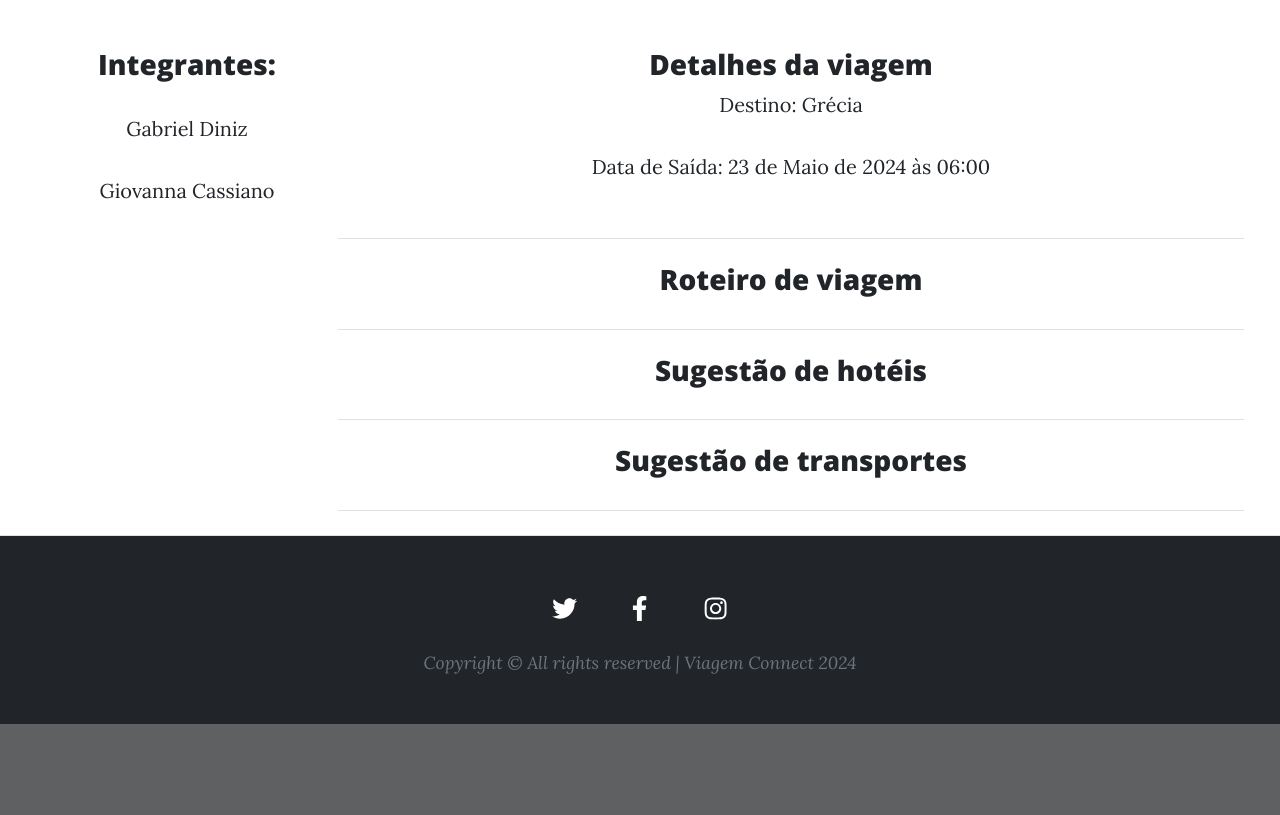
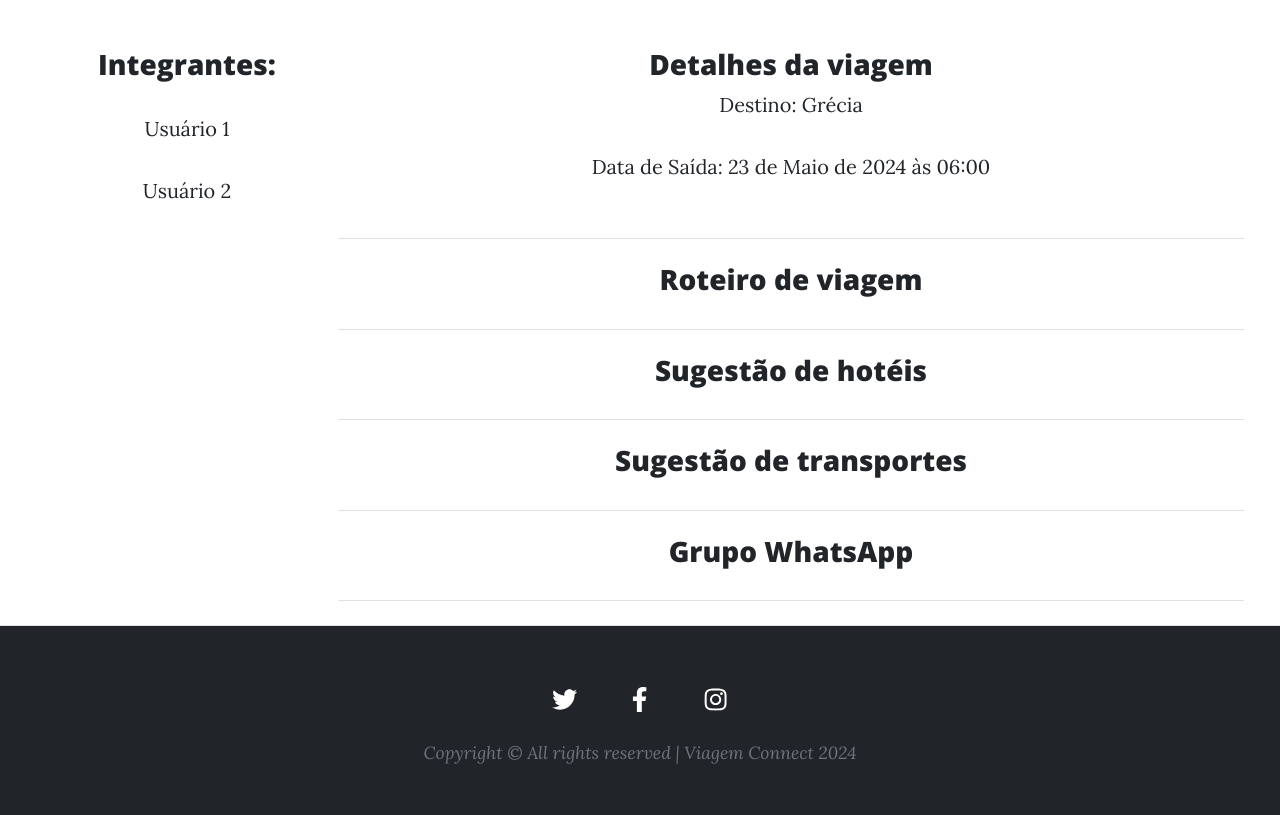
Before and after one commit to GabrielDiniz05/viajemConnectPUC, a Django app: a page that uses aplicacao/templates/aplicacao/viagem-detail.html in a window 1280 px wide. Shown: the part 628-1443 px from the top of the page. Before the commit the page ends 1352 px from the top, so only its background shows below. Run offline with Django 5.2, Linux system fonts and the light colour scheme; data comes from the database, SQL or seed files in the repository; both versions use the stored data as it was after the commit; some libraries are stand-ins or nearby versions.

Commit message:
Segundo commit

```diff
--- a/aplicacao/templates/aplicacao/cadastro.html
+++ b/aplicacao/templates/aplicacao/cadastro.html
@@ -30,7 +30,7 @@
             min-height: 100vh;
             width: 100%;
 
-            background: url({% static 'assets/img/background-1.jpeg' %});
+            background: url({% static 'assets/img/background-3.jpg' %});
             background-position: center;
             background-size: cover;
         }
--- a/aplicacao/templates/aplicacao/viagem-detail.html
+++ b/aplicacao/templates/aplicacao/viagem-detail.html
@@ -43,8 +43,8 @@
     <div class="row px-4 px-lg-5">
         <div class="col-3 text-center">
             <h3>Integrantes:</h3>
-                <p>Gabriel Diniz</p>
-                <p>Giovanna Cassiano</p>
+                <p>Usuário 1</p>
+                <p>Usuário 2</p>
         </div>
         <div class="col-9 text-center">
             <div class="row">
@@ -66,6 +66,11 @@
             </div>
             <div class="row">
                 <h3>Sugestão de transportes</h3>
+                <!-- Divider-->
+                <hr class="my-4" />
+            </div>
+            <div class="row">
+                <h3>Grupo WhatsApp</h3>
                 <!-- Divider-->
                 <hr class="my-4" />
             </div>
```
Also changed, not shown: db.sqlite3.
